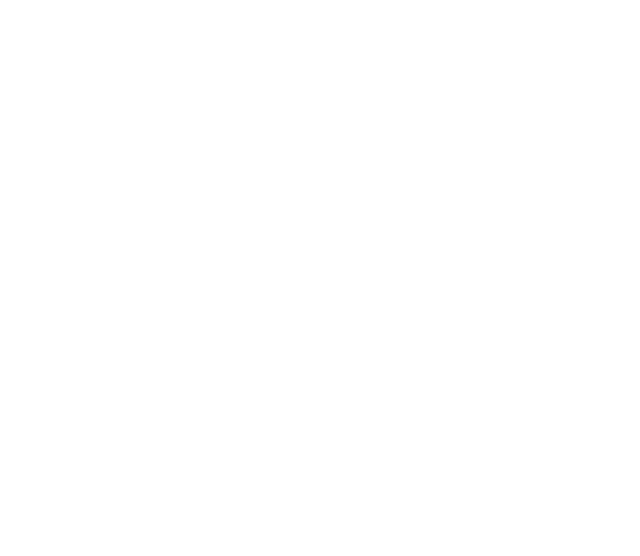
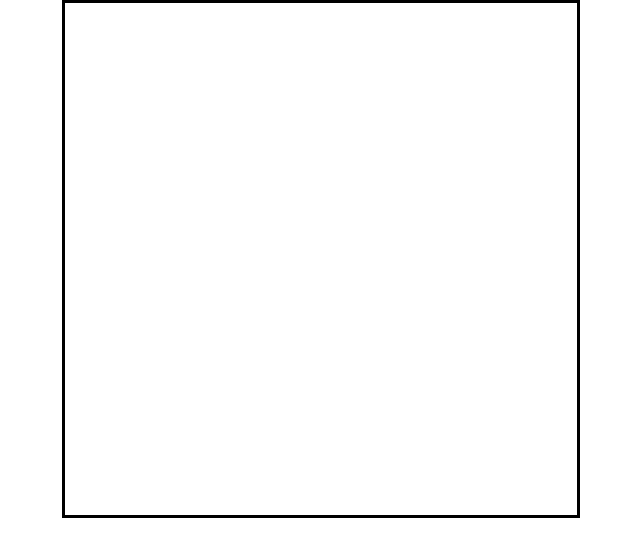
Before and after one commit to KarimElsayad247/oden-etch-a-sketch, a plain HTML site: page index.html in a window 1280 px wide. Shown: the whole page, without its empty margins (319-959 px from the left). Drawn offline with Linux system fonts and the light colour scheme.

Commit message:
Create a board that colors when mouse hovers

```diff
--- a/index.html
+++ b/index.html
@@ -4,6 +4,8 @@
     <meta charset="UTF-8">
     <meta http-equiv="X-UA-Compatible" content="IE=edge">
     <meta name="viewport" content="width=device-width, initial-scale=1.0">
+    <script src="/scripts/script.js" defer></script>
+    <link rel="stylesheet" href="/styles/style.css">
     <title>Etch-a-Sketch</title>
 </head>
 <body>
--- /dev/null
+++ b/scripts/script.js
@@ -0,0 +1,28 @@
+function draw(e) {
+    e.target.style.backgroundColor = 'red';
+}
+
+// Create big container to house all other divs
+let container = document.createElement('div');
+container.classList.add('container');
+
+for (i=0; i < 16; i++) {
+    // create a container that represents a row
+    let row = document.createElement('div');
+    row.classList.add('row');
+
+    // inside each row, puth another 16 divs
+    for (j=0; j < 16; j++) {
+        let cell = document.createElement('div');
+        cell.classList.add('cell');
+        cell.addEventListener('mouseover', draw)
+        row.appendChild(cell);
+    }
+
+    container.appendChild(row);
+}
+
+let body = document.querySelector('body');
+
+// put the container in body
+body.appendChild(container);
--- a/styles/style.css
+++ b/styles/style.css
@@ -0,0 +1,26 @@
+* {
+    margin: 0;
+    padding: 0;
+}
+
+body {
+    display: flex;
+    justify-content: center;
+}
+
+.container {
+    border-style: solid;
+    display: flex;
+    flex-direction: column;
+    align-items: center;
+}
+
+.row {
+    display: flex;
+    align-items: flex-start;
+}
+
+.cell {
+    width: 32px;
+    height: 32px;
+}
```
Also changed, not shown: scripts/script.css (deleted).
